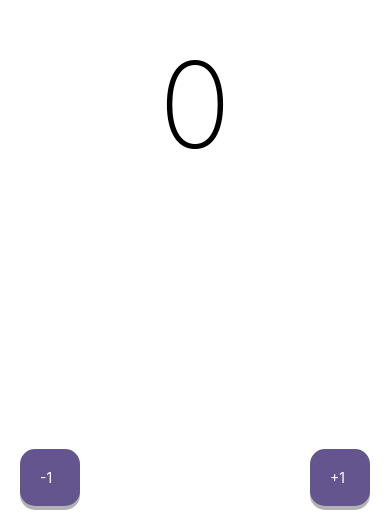
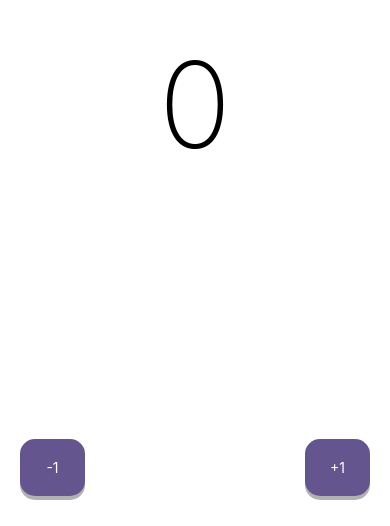
Before and after one commit to jsegomez/counter-app-expo, a React Native app: screen / in a window 390 px wide. Shown: the part 318-844 px from the top of the page. Built offline with nearby package versions, Linux system fonts and the light colour scheme.

Commit message:
Refactor button text alignment and adjust button dimensions for better UI consistency

```diff
--- a/App.tsx
+++ b/App.tsx
@@ -10,11 +10,11 @@ export default function App() {
       <Text style={styles.textHuge}>{count}</Text>
 
       <TouchableOpacity onPress={() => setCount(count + 1)} style={styles.floatingBottonRight}>
-        <Text style={{color: '#fff'}}>+1</Text>
+        <Text style={{color: '#fff', textAlign: 'center'}}>+1</Text>
       </TouchableOpacity>
 
       <TouchableOpacity onPress={() => setCount(count - 1)} style={styles.floatingBottonLeft}>
-        <Text style={{color: '#fff'}}>-1</Text>
+        <Text style={{color: '#fff', textAlign: 'center'}}>-1</Text>
       </TouchableOpacity>
 
       <StatusBar style="auto" />
@@ -38,11 +38,11 @@ const styles = StyleSheet.create({
 
   floatingBottonLeft: {
     position: 'absolute',
-    bottom: 20,
+    bottom: 30,
     left: 20,
     backgroundColor: '#65558f',
     padding: 20,
-    width: 60,
+    width: 65,
     borderRadius: 15,
     shadowColor: '#000',
     shadowOffset: {
@@ -55,12 +55,12 @@ const styles = StyleSheet.create({
 
   floatingBottonRight: {
     position: 'absolute',
-    bottom: 20,
+    bottom: 30,
     right: 20,
-    width: 60,
     backgroundColor: '#65558f',
     padding: 20,
     borderRadius: 15,
+    width: 65,
     shadowColor: '#000',
     shadowOffset: {
       width: 0,
```
